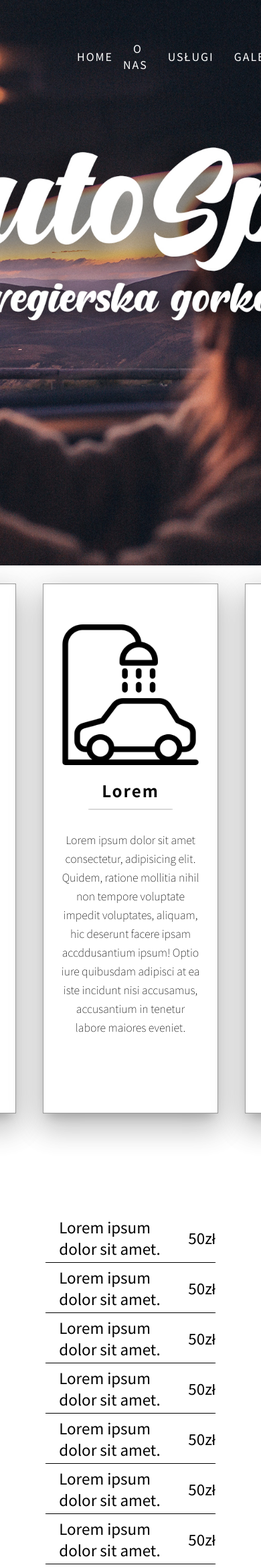
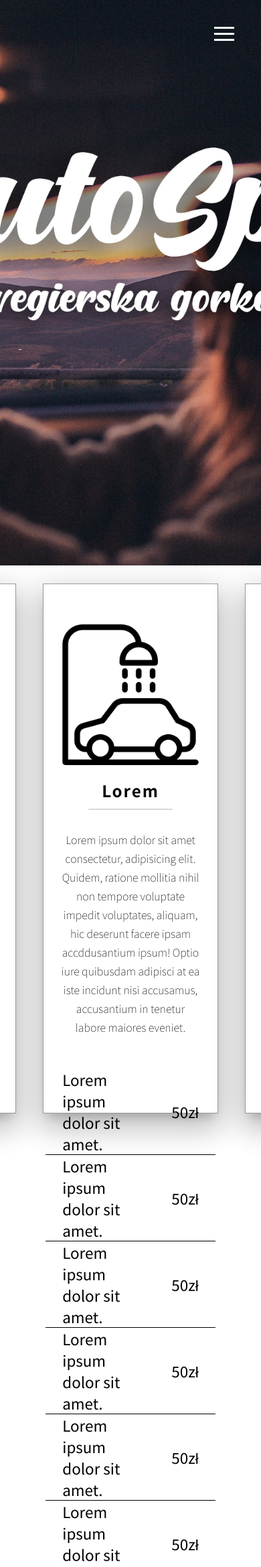
Before and after one commit to KappaPrajd/autospa, a PHP site: page / in a window 390 px wide; the page is wider, and only the part inside the window is pictured. Shown: the top 2339 px of that part at 67% size. Run offline with PHP 8.4, Linux system fonts and the light colour scheme; some libraries are stand-ins or nearby versions.

Commit message:
added hamburger icon, minor bug fixes

```diff
--- a/css/main.css
+++ b/css/main.css
@@ -7,6 +7,7 @@
 
 html {
   scroll-behavior: smooth;
+  overflow-x: hidden;
 }
 
 body {
@@ -34,6 +35,10 @@ body {
   background-position: top;
 }
 
+.hide {
+  overflow-y: hidden;
+}
+
 .clear-text {
   text-decoration: none;
   color: white;
--- a/css/navbar.css
+++ b/css/navbar.css
@@ -69,3 +69,73 @@ header.sticky .logo,
 header.sticky ul li a {
   color: #000;
 }
+
+header.active {
+  display: block;
+  height: 100vh;
+  background-color: white;
+  transition: 0.4s;
+  overflow-y: hidden;
+}
+
+header.active {
+  overflow-y: hidden;
+}
+
+.header ul {
+  display: flex;
+}
+
+header.active .line {
+  background-color: black;
+}
+
+.hamburger {
+  display: none;
+  cursor: pointer;
+}
+
+.line {
+  width: 30px;
+  height: 3px;
+  background-color: white;
+  transition: 0.4s;
+}
+
+.line:not(:last-child) {
+  margin-bottom: 6px;
+}
+
+@media only screen and (max-width: 1400px) {
+  header {
+    position: absolute;
+    padding: 4rem;
+  }
+
+  header ul {
+    display: none;
+  }
+
+  .hamburger {
+    display: flex;
+    flex-direction: column;
+  }
+
+  .active .line1 {
+    transform: rotate(45deg) translate(-2px, 3px);
+  }
+
+  .active .line2 {
+    display: none;
+  }
+
+  .active .line3 {
+    transform: rotate(-45deg) translate(3px, -8px);
+  }
+}
+
+@media only screen and (max-width: 700px) {
+  header {
+    padding: 2.5rem;
+  }
+}
--- a/css/services.css
+++ b/css/services.css
@@ -8,9 +8,13 @@ tr {
 
 td {
   font-size: 1.4rem;
-  padding-left: 20px;
+  padding: 0 25px;
 }
 
 td:not(tr:last-child > *) {
   border-bottom: 1px solid black;
 }
+
+td:nth-child(even) {
+  text-align: right;
+}
--- a/index.html
+++ b/index.html
@@ -1,5 +1,5 @@
 <!DOCTYPE html>
-<html lang="pl">
+<html lang="pl" class="html">
   <head>
     <meta charset="UTF-8" />
     <meta http-equiv="X-UA-Compatible" content="IE=edge" />
@@ -38,6 +38,11 @@
         <li><a href="#panel4">GALERIA</a></li>
         <li><a href="#panel5">KONTAKT</a></li>
       </ul>
+      <div class="hamburger">
+        <div class="line line1"></div>
+        <div class="line line2"></div>
+        <div class="line line3"></div>
+      </div>
     </header>
     <main>
       <div class="panel" id="panel1"></div>
--- a/js/navbar.js
+++ b/js/navbar.js
@@ -1,4 +1,21 @@
-window.addEventListener("scroll", function () {
-  var header = document.querySelector("header");
-  header.classList.toggle("sticky", window.scrollY > 0);
+const header = document.querySelector("header");
+const hamburger = document.querySelector(".hamburger");
+const html = document.querySelector(".html");
+
+window.addEventListener("scroll", () => {
+  if (window.innerWidth > 1400) {
+    header.classList.toggle("sticky", window.scrollY > 0);
+  }
 });
+
+window.addEventListener("resize", () => {
+  if (window.innerWidth <= 1400) {
+    header.classList.remove("sticky");
+  }
+});
+
+hamburger.addEventListener("click", () => {
+  hamburger.classList.toggle("active");
+  header.classList.toggle("active");
+  html.classList.toggle("hide");
+});
```
